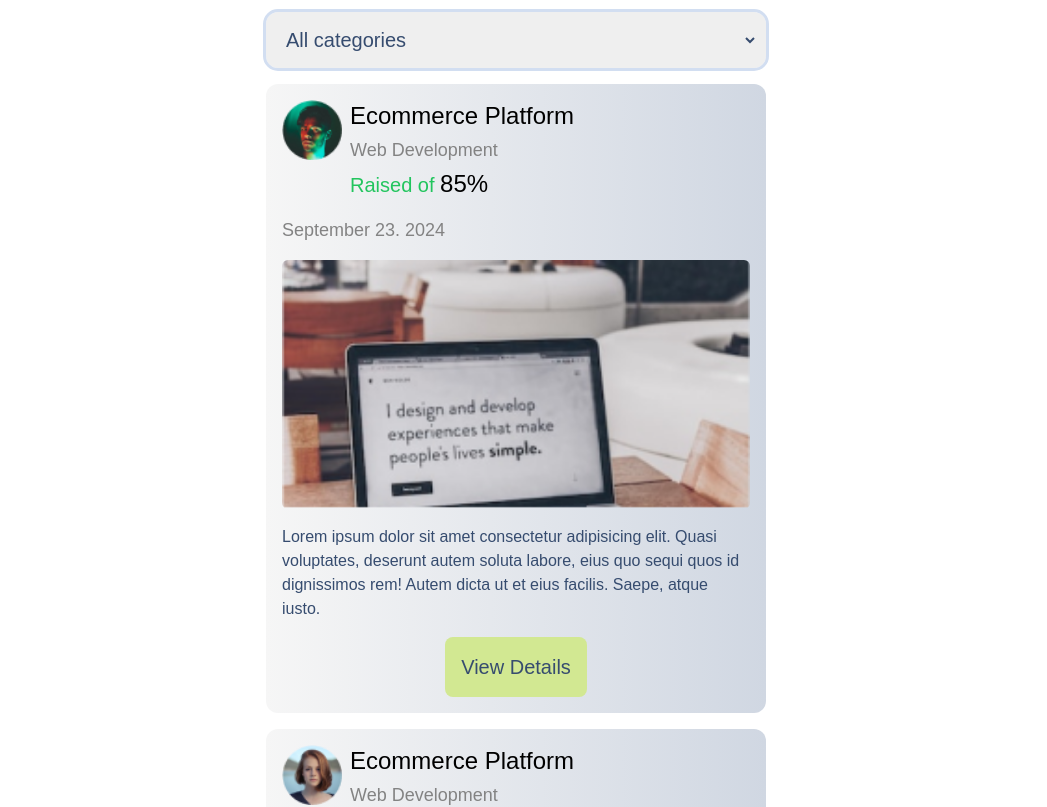
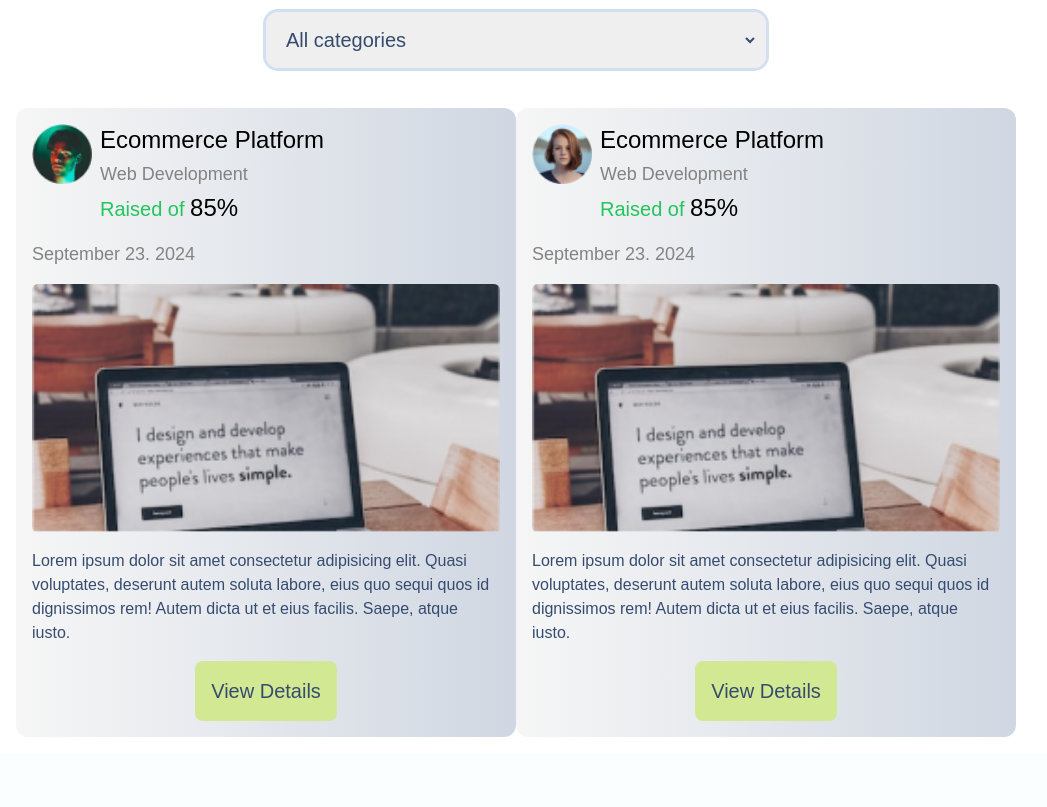
Before and after one commit to Sallah10/neighborhood-hub, a Next.js app: page /home in a window 1280 px wide. Shown: the part 596-1403 px from the top of the page, without its empty margins (124-1171 px from the left). After the commit the page ends 1349 px from the top, so only its background shows below. Built offline with nearby package versions, Linux system fonts and the light colour scheme.

Commit message:
signup and login resp done

```diff
--- a/app/home/page.tsx
+++ b/app/home/page.tsx
@@ -27,6 +27,7 @@ const Home = () => {
           <select name="categories" id="categories" className='px-4 py-4 text-p w-full lg:max-w-[500px] rounded-xl border-r-8 border-transparent outline outline-[#D2DEF1]'>
             <option value="categories">All categories</option>
           </select>
+          <div className='grid grid-cols-1 lg:grid-cols-2 mt-6'>
             <div className='bg-gradient-to-r from-[#F6F6F6] to-[#D0D7E2] flex rounded-xl flex-col gap-4 max-w-full lg:w-[500px] px-4 py-4 self-center'>
               <div className='flex gap-2'>
                 <Image src={avatar} alt='card-image' width={600} className='w-[60px] h-[60px]' />
@@ -57,6 +58,7 @@ const Home = () => {
             </div>
           </div>
         </div>
+      </div>
     </>
   )
 }
--- a/app/signup/page.tsx
+++ b/app/signup/page.tsx
@@ -28,7 +28,7 @@ const Signup = () => {
                 <small className='text-[#7A7B7E] text-lg'>
                     Already have an account? <a href="/login" className='ml-1 text-[#1A222E]'>Sign In</a>
                 </small>
-                <div className="flex items-center justify-between w-full mx-auto">
+                <div className="flex items-center justify-between w-full lg:w-[400px] mx-auto">
                     <hr className="w-full mr-4" />
                     <span className="text-gray-500 ">OR</span>
                     <hr className="w-full ml-4" />
```
Lines whose indentation alone changed are shown as unchanged.
